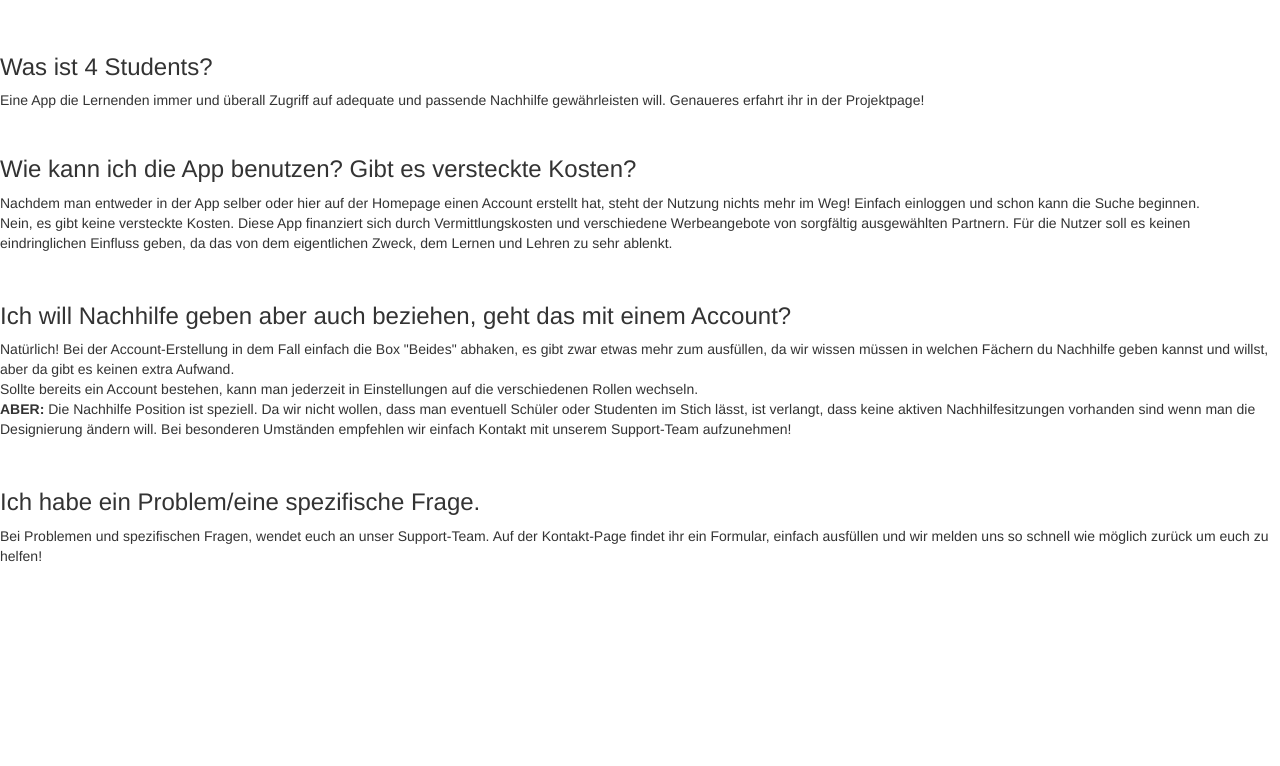
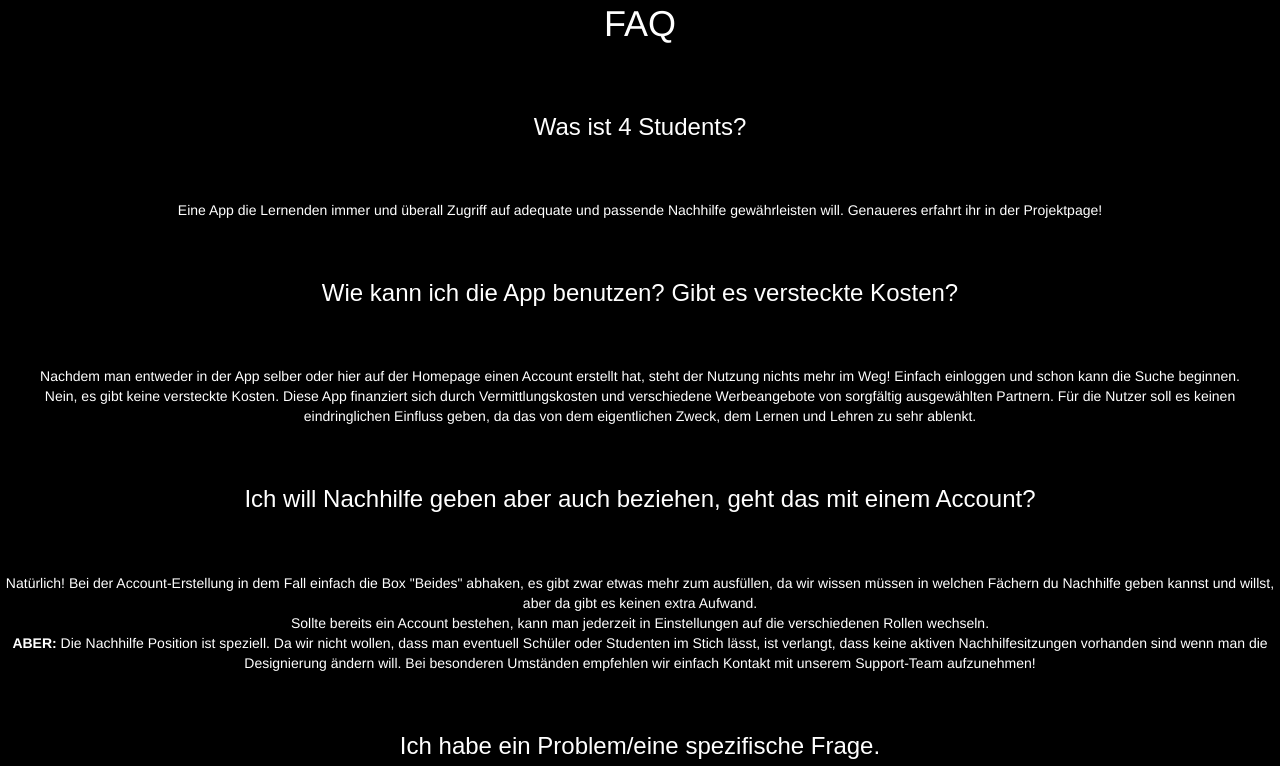
Before and after one commit to SFSDeco/G7_4StudentsHomepage, a plain HTML site: page html/faQ.html in a window 1280 px wide. Shown: the part 128-894 px from the top of the page. Before the commit the page ends 800 px from the top, so only its background shows below. Drawn offline with nearby package versions, Linux system fonts and the light colour scheme.

Commit message:
Update faQ.html

```diff
--- a/html/faQ.html
+++ b/html/faQ.html
@@ -1,7 +1,7 @@
 <!DOCTYPE html>
 <html lang="en">
 <head>
-  <title>Fragen?</title>
+  <title>Fragen?<</title>
 
   <meta charset="utf-8">
   <meta name="viewport" content="width=device-width, initial-scale=1">
@@ -11,9 +11,7 @@
 
   <script src="https://maxcdn.bootstrapcdn.com/bootstrap/3.4.1/js/bootstrap.min.js"></script>
 </head>
-<body>
-
-<link rel="stylesheet" href="../css/stylesheetindex.css">
+<body style="background-color: black">
 
 <nav class="navbar navbar-inverse">
   <div class="container-fluid">
@@ -38,18 +36,18 @@
     </ul>
   </div>
 </nav>
-
-<div>
-	<h1>FAQ</h1>
+<div style="color:white">
+<br><br>
+	<h1><center>FAQ</center></h1>
 	<br><br>
-    <h3 class="mt-3">Was ist 4 Students?</h3>
-    	<p>Eine App die Lernenden immer und überall Zugriff auf adequate und passende Nachhilfe gewährleisten will. Genaueres erfahrt ihr in der Projektpage!</pr>
-	<h3 class="mt-3"><br>Wie kann ich die App benutzen? Gibt es versteckte Kosten?</h3>
-    	<p>Nachdem man entweder in der App selber oder hier auf der Homepage einen Account erstellt hat, steht der Nutzung nichts mehr im Weg! Einfach einloggen und schon kann die Suche beginnen. <br> Nein, es gibt keine versteckte Kosten. Diese App finanziert sich durch Vermittlungskosten und verschiedene Werbeangebote von sorgfältig ausgewählten Partnern. Für die Nutzer soll es keinen eindringlichen Einfluss geben, da das von dem eigentlichen Zweck, dem Lernen und Lehren zu sehr ablenkt.</p><br>
-	<h3 class="mt-3">Ich will Nachhilfe geben aber auch beziehen, geht das mit einem Account?</h3>
-    	<p>Natürlich! Bei der Account-Erstellung in dem Fall einfach die Box "Beides" abhaken, es gibt zwar etwas mehr zum ausfüllen, da wir wissen müssen in welchen Fächern du Nachhilfe geben kannst und willst, aber da gibt es keinen extra Aufwand.<br>Sollte bereits ein Account bestehen, kann man jederzeit in Einstellungen auf die verschiedenen Rollen wechseln.<br><b>ABER:</b> Die Nachhilfe Position ist speziell. Da wir nicht wollen, dass man eventuell Schüler oder Studenten im Stich lässt, ist verlangt, dass keine aktiven Nachhilfesitzungen vorhanden sind wenn man die Designierung ändern will. Bei besonderen Umständen empfehlen wir einfach Kontakt mit unserem Support-Team aufzunehmen! </p><br>
-	<h3 class="mt-3">Ich habe ein Problem/eine spezifische Frage.</h3>
-    	<p>Bei Problemen und spezifischen Fragen, wendet euch an unser Support-Team. Auf der Kontakt-Page findet ihr ein Formular, einfach ausfüllen und wir melden uns so schnell wie möglich zurück um euch zu helfen!</p>
+    <h3 style="font-family:fantasy;color:white" align="center"class="mt-3">Was ist 4 Students?</h3>
+    	<p><br><br><center>Eine App die Lernenden immer und überall Zugriff auf adequate und passende Nachhilfe gewährleisten will. Genaueres erfahrt ihr in der Projektpage!</center><br><br></pr>
+	<h3 style="font-family:fantasy;color:white" align="center"class="mt-3">Wie kann ich die App benutzen? Gibt es versteckte Kosten?</h3>
+    	<p><br><br><center>Nachdem man entweder in der App selber oder hier auf der Homepage einen Account erstellt hat, steht der Nutzung nichts mehr im Weg! Einfach einloggen und schon kann die Suche beginnen. <br> Nein, es gibt keine versteckte Kosten. Diese App finanziert sich durch Vermittlungskosten und verschiedene Werbeangebote von sorgfältig ausgewählten Partnern. Für die Nutzer soll es keinen eindringlichen Einfluss geben, da das von dem eigentlichen Zweck, dem Lernen und Lehren zu sehr ablenkt.</center><br><br></p>
+	<h3 style="font-family:fantasy;color:white" align="center"class="mt-3">Ich will Nachhilfe geben aber auch beziehen, geht das mit einem Account?</h3>
+    	<p><br><br><center>Natürlich! Bei der Account-Erstellung in dem Fall einfach die Box "Beides" abhaken, es gibt zwar etwas mehr zum ausfüllen, da wir wissen müssen in welchen Fächern du Nachhilfe geben kannst und willst, aber da gibt es keinen extra Aufwand.<br>Sollte bereits ein Account bestehen, kann man jederzeit in Einstellungen auf die verschiedenen Rollen wechseln.<br><b>ABER:</b> Die Nachhilfe Position ist speziell. Da wir nicht wollen, dass man eventuell Schüler oder Studenten im Stich lässt, ist verlangt, dass keine aktiven Nachhilfesitzungen vorhanden sind wenn man die Designierung ändern will. Bei besonderen Umständen empfehlen wir einfach Kontakt mit unserem Support-Team aufzunehmen! </center><br><br></p>
+	<h3 style="font-family:fantasy;color:white" align="center"class="mt-3">Ich habe ein Problem/eine spezifische Frage.</h3>
+    	<p><br><br><center>Bei Problemen und spezifischen Fragen, wendet euch an unser Support-Team. Auf der Kontakt-Page findet ihr ein Formular, einfach ausfüllen und wir melden uns so schnell wie möglich zurück um euch zu helfen!</center><br><br></p>
 
 
 
```
